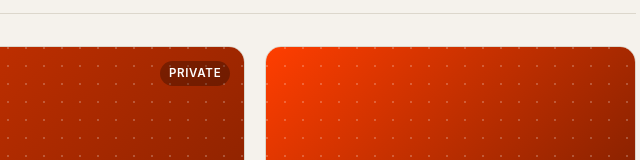
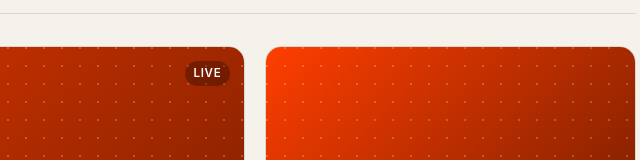
Before and after one commit to damnordicus/damnordicus.github.io, a plain HTML site: page index.html in a window 1280 px wide. Shown: the part 415-575 px from the top of the page, 580-1220 px from the left. Drawn offline with Linux system fonts and the light colour scheme.

Commit message:
Update link handling for private and public resources
Refactor tag and attributes handling based on URL presence.

```diff
--- a/index.html
+++ b/index.html
@@ -259,16 +259,17 @@
     const c = colorOf(lang);
     const label = r.display || r.name;
     const letter = label.charAt(0).toUpperCase();
-    const tag = r.private ? "div" : "a";
-    const attrs = r.private && !r.url ? "" : ` href="${esc(r.url)}" target="_blank" rel="noopener"`;
+    const linked = !!r.url;
+    const tag = linked ? "a" : "div";
+    const attrs = linked ? ` href="${esc(r.url)}" target="_blank" rel="noopener"` : "";
     const badge = r.private
-      ? `<span class="fork-badge">Private</span>`
+      ? `<span class="fork-badge">${linked ? "Live" : "Private"}</span>`
       : (r.fork ? `<span class="fork-badge">Fork</span>` : "");
     const meta = r.private
       ? (r.language ? `<span class="lang">${esc(r.language)}</span>` : "")
       : `${r.language ? `<span class="lang">${esc(r.language)}</span><span class="sep">·</span>` : ""}<span>Updated ${esc(r.updated)}</span>`;
     return `
-      <${tag} class="tile${r.private ? " private" : ""}"${attrs} data-lang="${esc(lang)}" style="--c:${c}">
+      <${tag} class="tile${r.private && !linked ? " private" : ""}"${attrs} data-lang="${esc(lang)}" style="--c:${c}">
         <div class="art">
           <span class="mono" aria-hidden="true">${esc(letter)}</span>
           ${badge}
```
